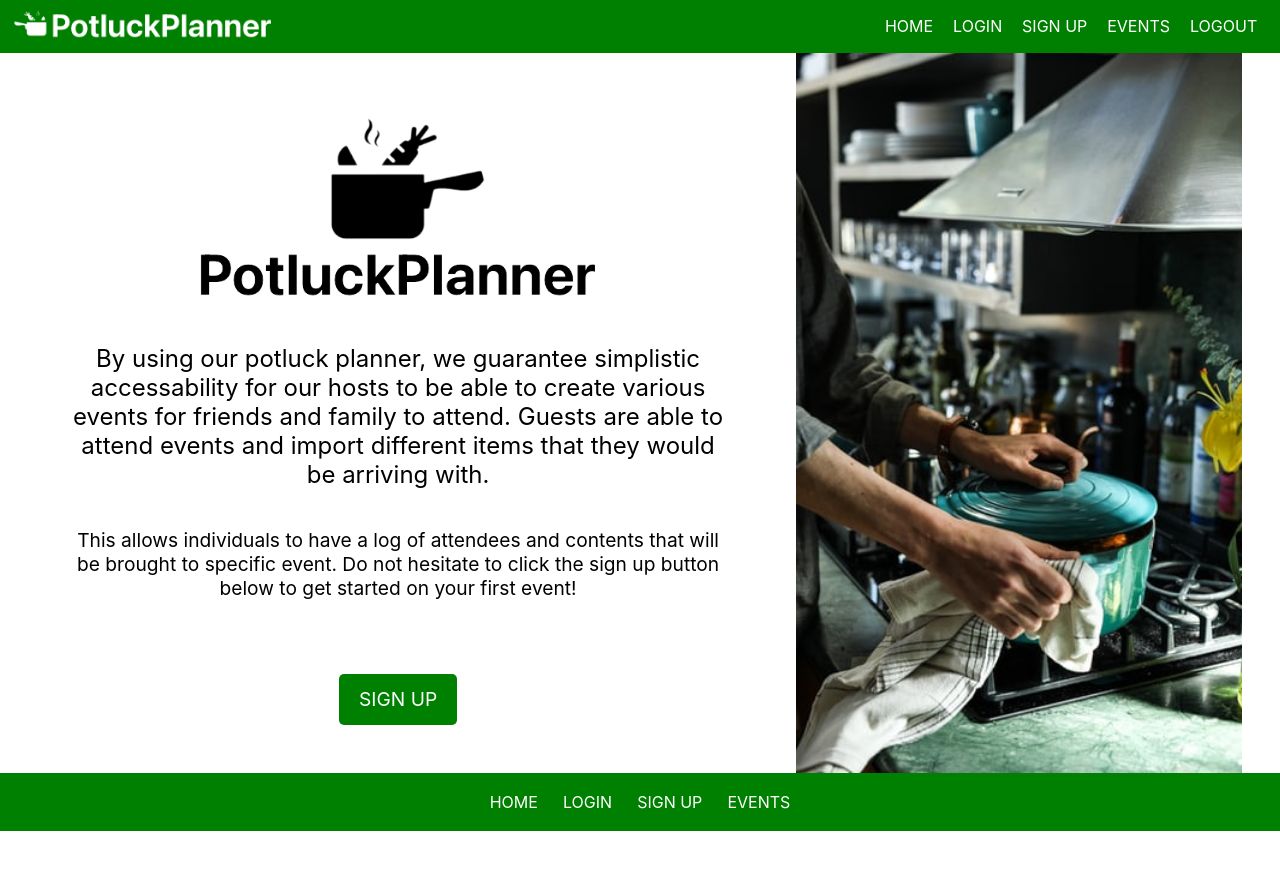
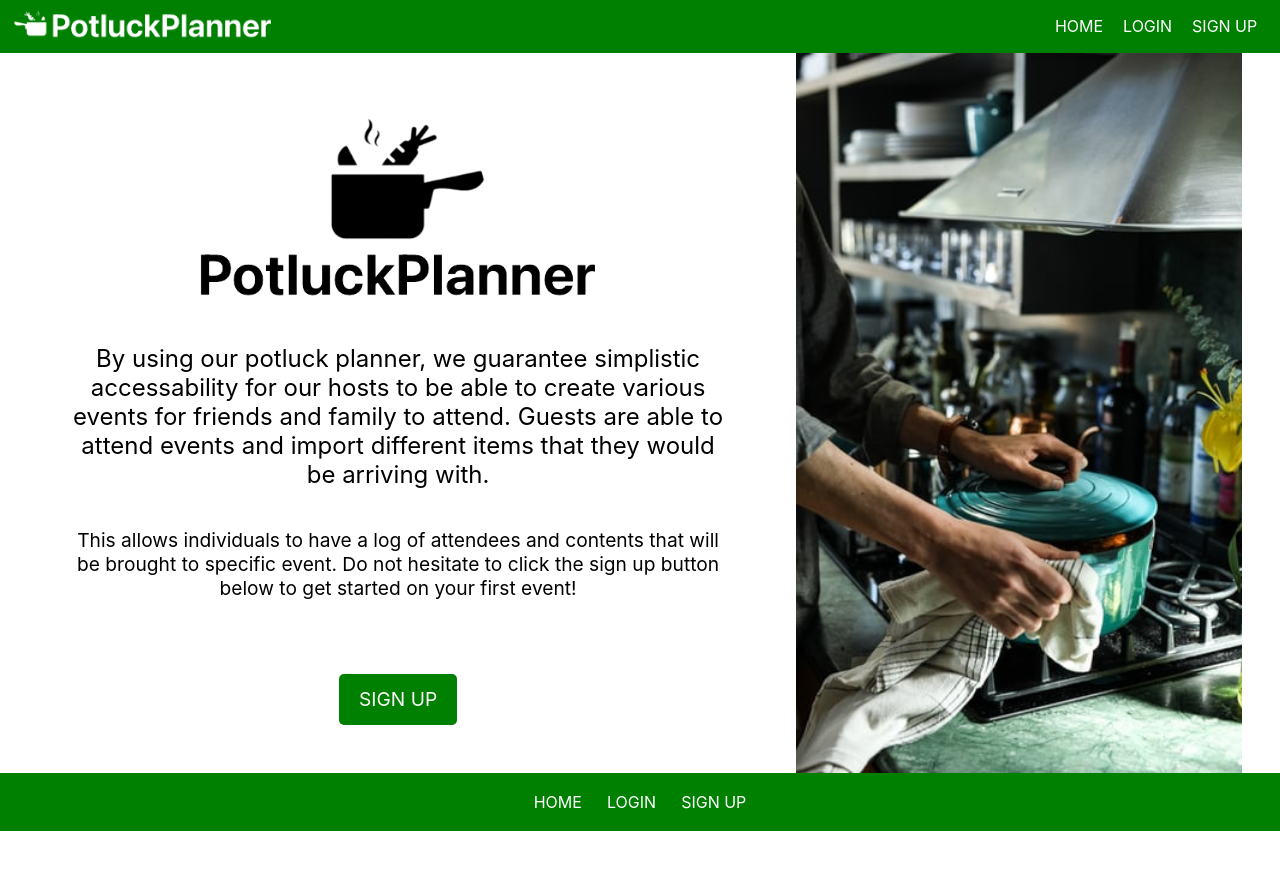
Before and after one commit to benedictify/potluck-frontend, a React (Create React App) app: page / in a window 1280 px wide. Shown: the top 870 px of the page. Built offline with nearby package versions, Linux system fonts and the light colour scheme.

Commit message:
fixed nav link visibility

```diff
--- a/src/Components/Footer.js
+++ b/src/Components/Footer.js
@@ -20,13 +20,16 @@ width: 100%;
 `
 
 const Footer = () => {
+    const token = localStorage.getItem("token");
+
     return (
         <StyledFooter>
             <StyledNavbar id="footerNav">
                 <Link to="/" >HOME</Link>
                 <Link to="/login">LOGIN</Link>
                 <Link to="/signup">SIGN UP</Link>
-                <Link to="/events">EVENTS</Link>
+                {token && <Link to="/events">EVENTS</Link>}
+                {token && <Link to="/logout" className="headernav">LOGOUT</Link>}
             </StyledNavbar>
         </StyledFooter>
 
--- a/src/Components/Header.js
+++ b/src/Components/Header.js
@@ -24,6 +24,7 @@ const StyledNavbar = styled.div
 `
 
 const Header = () => {
+    const token = localStorage.getItem("token");
     return (
         <StyledHeader>
             <a href="/" id="mainLogo">
@@ -33,8 +34,8 @@ const Header = () => {
                 <Link to="/" className="headernav">HOME</Link>
                 <Link to="/login" className="headernav">LOGIN</Link>
                 <Link to="/signup" className="headernav">SIGN UP</Link>
-                <Link to="/events" className="headernav">EVENTS</Link>
-                <Link to="/logout" className="headernav">LOGOUT</Link>
+                {token && <Link to="/events" className="headernav">EVENTS</Link>}
+                {token && <Link to="/logout" className="headernav">LOGOUT</Link>}
             </StyledNavbar>
         </StyledHeader>
     )
--- a/src/Components/Login.js
+++ b/src/Components/Login.js
@@ -31,6 +31,7 @@ const Login = () => {
           .then(resp=> {
             localStorage.setItem('token', resp.data.token);
             history.push('/events');
+            window.location.reload();
           })
           .catch(err=> {
             console.log(err);
--- a/src/Components/Logout.js
+++ b/src/Components/Logout.js
@@ -8,6 +8,7 @@ const Logout = ()=> {
     useEffect(()=> {
         localStorage.removeItem("token");
         push('/login');
+        window.location.reload();
     }, []);
 
     return(<div></div>);
```
